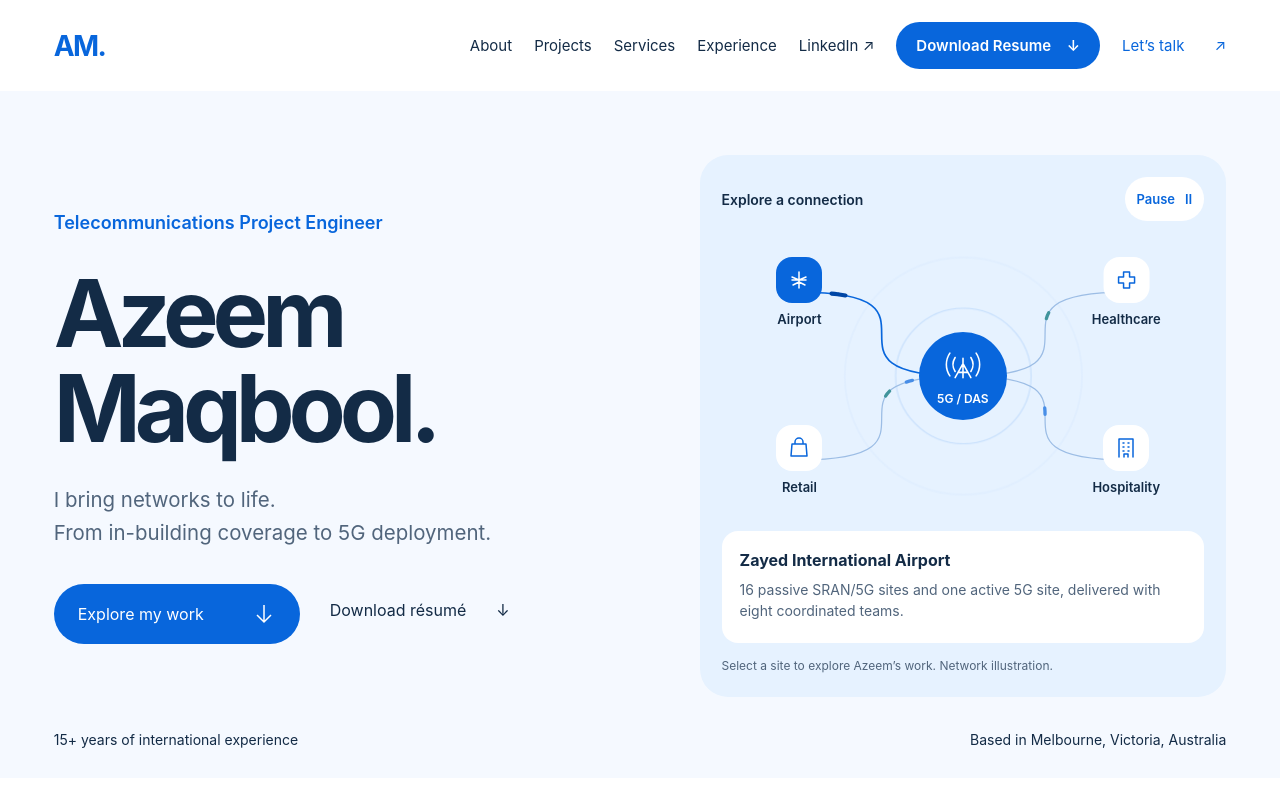
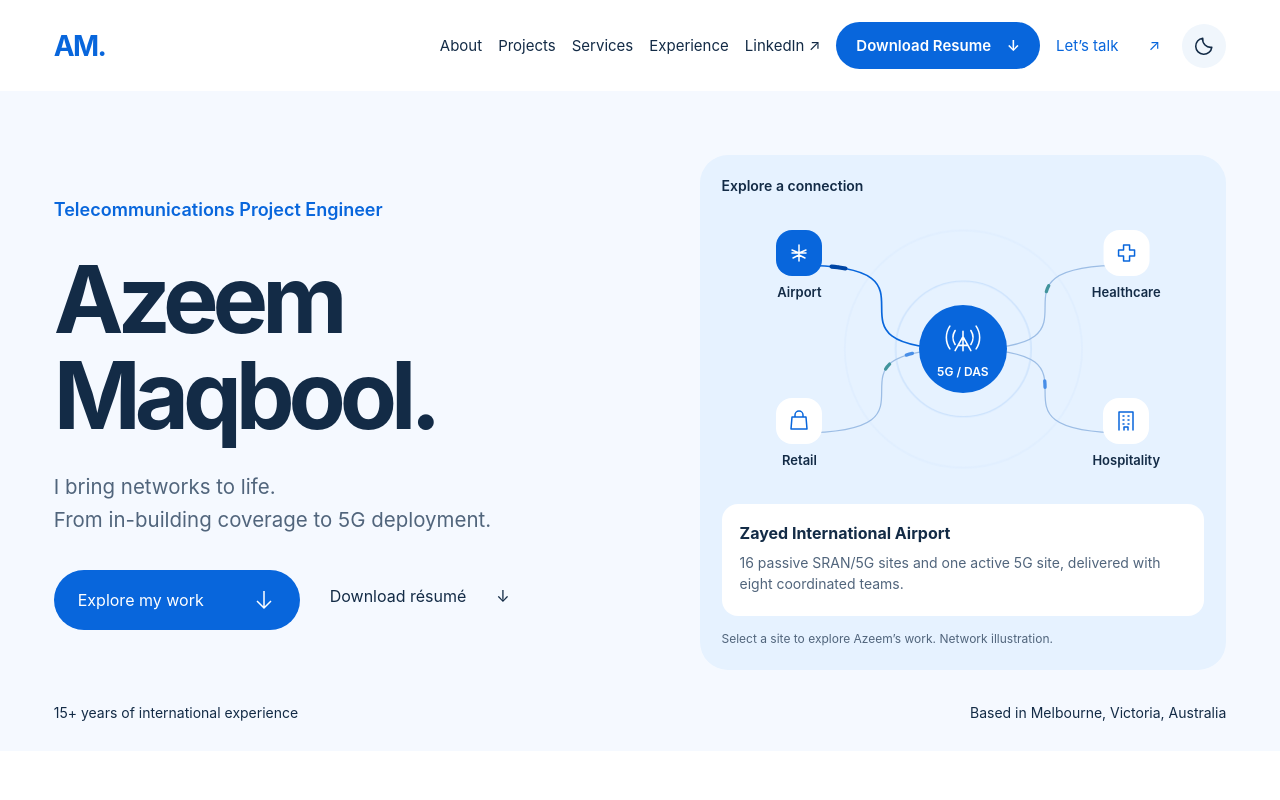
Before and after one commit to azeemmaq/portfolio, a React (Vite) app: page / in a window 1280 px wide. Shown: the top 800 px of the page. Built offline with nearby package versions, Linux system fonts and the light colour scheme.

Commit message:
feat: add automatic dark mode and simplify network motion

```diff
--- a/index.html
+++ b/index.html
@@ -5,7 +5,8 @@
     <link rel="icon" type="image/svg+xml" href="/favicon.svg" />
     <meta name="viewport" content="width=device-width, initial-scale=1.0" />
     <meta name="description" content="Azeem Maqbool is a Melbourne-based Telecommunications Project Engineer with 15+ years of experience in IBS, DAS and 4G/5G network delivery." />
-    <meta name="theme-color" content="#0866dc" />
+    <meta name="theme-color" content="#ffffff" />
+    <script src="/theme.js"></script>
     <meta property="og:title" content="Azeem Maqbool — Telecommunications Project Engineer" />
     <meta property="og:description" content="From in-building coverage to 5G deployment. Explore Azeem’s projects, experience and engineering services." />
     <meta property="og:type" content="website" />
--- /dev/null
+++ b/public/theme.js
@@ -0,0 +1,31 @@
+// Run before the page renders so the saved or system theme appears immediately.
+(() => {
+  const root = document.documentElement
+  const system = window.matchMedia('(prefers-color-scheme: dark)')
+  const key = 'azeem-portfolio-theme'
+  let preference
+  try { preference = localStorage.getItem(key) } catch { /* Storage can be unavailable in private browsing. */ }
+  if (preference !== 'light' && preference !== 'dark') preference = null
+
+  function apply() {
+    const theme = preference || (system.matches ? 'dark' : 'light')
+    root.dataset.theme = theme
+    root.style.colorScheme = theme
+    const color = document.querySelector('meta[name="theme-color"]')
+    if (color) color.content = theme === 'dark' ? '#0b1422' : '#ffffff'
+    document.dispatchEvent(new Event('portfolio-theme-change'))
+  }
+
+  document.addEventListener('portfolio-theme-toggle', () => {
+    preference = root.dataset.theme === 'dark' ? 'light' : 'dark'
+    try { localStorage.setItem(key, preference) } catch { /* Keep the toggle usable without persistence. */ }
+    apply()
+  })
+  system.addEventListener('change', () => { if (!preference) apply() })
+  window.addEventListener('storage', (event) => {
+    if (event.key !== key && event.key !== null) return
+    preference = event.newValue === 'dark' || event.newValue === 'light' ? event.newValue : null
+    apply()
+  })
+  apply()
+})()
--- a/src/App.css
+++ b/src/App.css
@@ -7,10 +7,10 @@
 .navigation > a { padding: 10px 0; position: relative; }
 .navigation > a::after, .text-link::after { content: ''; position: absolute; bottom: 4px; height: 2px; background: currentColor; left: 0; right: 0; transform: scaleX(0); transform-origin: left; transition: transform .25s; }
 .navigation > a:hover::after, .navigation > a[aria-current]::after, .text-link:hover::after { transform: scaleX(1); }
-.navigation .nav-contact { padding: 12px 20px; background: var(--accent); color: var(--paper); margin-left: 12px; }
+.navigation .nav-contact { padding: 12px 20px; background: var(--action); color: var(--on-action); margin-left: 12px; }
 .nav-contact span { margin-left: 26px; }
 .menu-toggle { display: none; }
-.hero { background: #f5f9ff; padding: 64px var(--gutter) 30px; }
+.hero { background: var(--hero); padding: 64px var(--gutter) 30px; }
 .hero-layout { display: grid; grid-template-columns: 1.15fr 1fr; gap: 40px; align-items: center; max-width: 1440px; margin: 0 auto; }
 .hero-role { color: var(--accent); font-size: 18px; font-weight: 600; }
 .hero h1 { font-family: var(--display); font-size: clamp(64px, 7.3vw, 112px); font-weight: 700; line-height: 1.02; letter-spacing: -.065em; margin: 28px 0; }
@@ -19,8 +19,8 @@
 .hero-description { font-size: clamp(18px, 1.6vw, 23px); color: var(--muted); line-height: 1.6; }
 .hero-actions { display: flex; align-items: center; gap: 30px; margin-top: 34px; flex-wrap: wrap; }
 .button { display: inline-flex; align-items: center; justify-content: space-between; gap: 48px; padding: 18px 24px; border-radius: 999px; font-size: 16px; min-height: 56px; transition: background .25s, color .25s, transform .25s; }
-.button-dark { background: var(--accent); color: var(--paper); }
-.button-dark:hover { background: #004eaf; }
+.button-dark { background: var(--action); color: var(--on-action); }
+.button-dark:hover { background: var(--action-hover); }
 .arrow { width: 24px; height: 24px; flex-shrink: 0; transition: transform .25s; }
 .button:hover .arrow { transform: translate(2px, -2px); }
 .hero .button:hover .arrow { transform: translateY(4px); }
@@ -55,7 +55,7 @@ h2 { font-family: var(--display); font-size: clamp(34px, 3.5vw, 52px); font-weig
 .project-places { display: grid; grid-template-columns: 1fr 2fr; gap: 80px; padding-top: 48px; padding-bottom: 80px; }
 .project-places > p:first-child { font-size: 16px; }
 .places-list { font-size: clamp(19px, 2.1vw, 28px); line-height: 1.65; letter-spacing: -.015em; }
-.expertise { background: #e6f2ff; color: var(--ink); overflow: hidden; }
+.expertise { background: var(--network-surface); color: var(--ink); overflow: hidden; }
 .expertise-top { display: flex; justify-content: space-between; align-items: flex-end; gap: 32px; }
 .expertise-top > p { font-size: 16px; min-width: 270px; }
 .expertise-grid { display: grid; grid-template-columns: 1.2fr 1fr; gap: 80px; align-items: center; margin-top: 38px; }
@@ -65,9 +65,9 @@ h2 { font-family: var(--display); font-size: clamp(34px, 3.5vw, 52px); font-weig
 .network-visual > p { font-size: 13px; display: flex; justify-content: space-between; color: var(--muted); gap: 12px; }
 .network-visual > p > span { opacity: .8; }
 .generation-select { display: flex; gap: 10px; margin-bottom: 42px; }
-.generation-select button { font-size: 16px; border: 0; background: #ffffff; color: var(--ink); padding: 14px 22px; min-height: 48px; transition: background .25s, color .25s; }
-.generation-select button:hover { background: #d4e8ff; }
-.generation-select button[aria-pressed=true] { background: var(--accent); color: var(--paper); }
+.generation-select button { font-size: 16px; border: 0; background: var(--paper); color: var(--ink); padding: 14px 22px; min-height: 48px; transition: background .25s, color .25s; }
+.generation-select button:hover { background: var(--hover-surface); }
+.generation-select button[aria-pressed=true] { background: var(--action); color: var(--on-action); }
 .generation-description { min-height: 235px; }
 .generation-description h3 { font-family: var(--display); font-size: clamp(28px, 2.8vw, 40px); line-height: 1.1; letter-spacing: -.025em; margin-bottom: 24px; }
 .generation-description p { font-size: 16px; max-width: 45ch; }
@@ -111,7 +111,7 @@ details[open] > summary .disclosure::after { transform: rotate(0); }
 .technical-toolkit { margin-top: 56px; max-width: 88ch; }
 .technical-toolkit h3 { margin-bottom: 16px; }
 .technical-toolkit p { font-size: 16px; }
-.contact { background: #e6f2ff; }
+.contact { background: var(--network-surface); }
 .contact-main { display: grid; grid-template-columns: 1.3fr 1fr; gap: 60px; }
 .contact h2 { font-size: clamp(46px, 5vw, 76px); letter-spacing: -.05em; }
 .contact-intro { font-size: 18px; margin-top: 28px; }
@@ -256,7 +256,7 @@ details[open] > summary .disclosure::after { transform: rotate(0); }
 
 @keyframes signal-flow { to { stroke-dashoffset: -180; } }
 
-.navigation .nav-resume { padding: 14px 20px; border-radius: 28px; background: var(--accent); color: #fff; font-weight: 600; white-space: nowrap; }
+.navigation .nav-resume { padding: 14px 20px; border-radius: 28px; background: var(--action); color: var(--on-action); font-weight: 600; white-space: nowrap; }
 .nav-resume span { margin-left: 12px; }
 .navigation .nav-contact { background: transparent; color: var(--accent); padding: 12px 0; margin-left: 0; white-space: nowrap; }
 @media (min-width: 761px) and (max-width: 1100px) { .navigation { gap: 15px; } .navigation .nav-resume { padding: 14px 16px; } }
@@ -267,3 +267,11 @@ details[open] > summary .disclosure::after { transform: rotate(0); }
   .navigation.is-open { display: flex; position: absolute; left: 0; right: 0; top: 100%; background: var(--paper); padding: 20px var(--gutter); flex-direction: column; align-items: stretch; gap: 12px; }
   .navigation .nav-resume { text-align: center; }
 }
+
+.header-actions { display: flex; align-items: center; gap: 14px; order: 2; }
+.theme-toggle { display: grid; place-items: center; width: 44px; height: 44px; padding: 10px; border: 0; border-radius: 50%; background: var(--surface); color: var(--ink); flex-shrink: 0; }
+.theme-toggle:hover { background: var(--hover-surface); }
+.theme-toggle svg { width: 22px; height: 22px; }
+.site-header { gap: 22px; }
+.navigation { margin-left: auto; gap: 16px; }
+@media (max-width: 1000px) { .header-actions { margin-left: auto; } .site-header { gap: 12px; } }
--- a/src/App.tsx
+++ b/src/App.tsx
@@ -2,6 +2,7 @@ import { useEffect, useRef, useState } from 'react'
 import profile from './data/profile.json'
 import './App.css'
 import HeroNetwork from './HeroNetwork'
+import ThemeToggle from './ThemeToggle'
 
 const resumeUrl = `${import.meta.env.BASE_URL}Azeem-Maqbool-Resume.pdf`
 const imageUrl = (name: string) => `${import.meta.env.BASE_URL}images/${name}`
@@ -73,7 +74,8 @@ function App() {
     <a className="skip-link" href="#main">Skip to content</a>
     <header className="site-header">
       <a className="wordmark" href="#home" aria-label="Azeem Maqbool, home">AM<span>.</span></a>
-      <button ref={menuButton} className="menu-toggle" aria-expanded={menuOpen} aria-controls="primary-navigation" onClick={() => setMenuOpen(!menuOpen)}>{menuOpen ? 'Close' : 'Menu'}<span aria-hidden="true">{menuOpen ? '−' : '+'}</span></button>
+      <div className="header-actions"><ThemeToggle />
+      <button ref={menuButton} className="menu-toggle" aria-expanded={menuOpen} aria-controls="primary-navigation" onClick={() => setMenuOpen(!menuOpen)}>{menuOpen ? 'Close' : 'Menu'}<span aria-hidden="true">{menuOpen ? '−' : '+'}</span></button></div>
       <nav id="primary-navigation" className={menuOpen ? 'navigation is-open' : 'navigation'} aria-label="Main navigation">
         {nav.map(([label, id]) => <a key={id} href={`#${id}`} aria-current={activeSection === id ? 'location' : undefined} onClick={() => setMenuOpen(false)}>{label}</a>)}
         <a href={profile.linkedin} target="_blank" rel="noreferrer" onClick={() => setMenuOpen(false)}>LinkedIn <span aria-hidden="true">↗</span></a>
--- a/src/HeroNetwork.css
+++ b/src/HeroNetwork.css
@@ -1,24 +1,22 @@
-.connection-scene { padding: 22px; background: #e6f2ff; border-radius: 28px; min-width: 0; }
+.connection-scene { padding: 22px; background: var(--network-surface); border-radius: 28px; min-width: 0; }
 .connection-toolbar { display: flex; justify-content: space-between; align-items: center; gap: 12px; color: var(--ink); font-size: 14px; font-weight: 600; }
-.motion-control { display: inline-flex; gap: 10px; align-items: center; min-height: 44px; padding: 8px 12px; border: 0; border-radius: 24px; background: #fff; color: var(--accent); font-size: 13px; }
-.motion-control:hover { background: #d4e6ff; }
 .connection-map { position: relative; aspect-ratio: 600 / 370; margin: 0 -10px; }
 .connection-wires { position: absolute; width: 100%; height: 100%; inset: 0; overflow: visible; }
-.connection-track { stroke: #9cbde5; stroke-width: 1.5; transition: stroke .25s; }
-.connection-packet { stroke: #488ee7; stroke-width: 4; stroke-linecap: round; stroke-dasharray: 3 97; }
+.connection-track { stroke: var(--wire); stroke-width: 1.5; transition: stroke .25s; }
+.connection-packet { stroke: var(--packet); stroke-width: 4; stroke-linecap: round; stroke-dasharray: 3 97; }
 .site-link.selected .connection-track { stroke: var(--accent); stroke-width: 2; }
-.site-link.selected .connection-packet { stroke: #0046a5; stroke-width: 5; }
+.site-link.selected .connection-packet { stroke: var(--packet-selected); stroke-width: 5; }
 .packet-return { stroke: #41949c; }
 .coverage-ring { stroke: #80b5f5; stroke-width: 1; opacity: .35; transform-origin: 300px 185px; }
-.connection-hub { position: absolute; top: 50%; left: 50%; transform: translate(-50%, -50%); width: 88px; height: 88px; display: flex; flex-direction: column; align-items: center; justify-content: center; gap: 2px; border-radius: 50%; background: var(--accent); color: #fff; font-size: 12px; font-weight: 600; }
+.connection-hub { position: absolute; top: 50%; left: 50%; transform: translate(-50%, -50%); width: 88px; height: 88px; display: flex; flex-direction: column; align-items: center; justify-content: center; gap: 2px; border-radius: 50%; background: var(--action); color: var(--on-action); font-size: 12px; font-weight: 600; }
 .connection-hub svg { width: 42px; height: 42px; }
 .connection-site { position: absolute; transform: translate(-50%, -50%); display: flex; flex-direction: column; align-items: center; gap: 8px; border: 0; background: transparent; color: var(--ink); font-size: 13px; font-weight: 600; padding: 8px; min-width: 84px; min-height: 76px; }
-.site-icon { width: 46px; height: 46px; display: grid; place-items: center; background: #fff; border-radius: 16px; color: var(--accent); transition: background .2s, color .2s, transform .2s; }
+.site-icon { width: 46px; height: 46px; display: grid; place-items: center; background: var(--paper); border-radius: 16px; color: var(--accent); transition: background .2s, color .2s, transform .2s; }
 .site-icon svg { width: 24px; height: 24px; }
-.connection-site[aria-pressed=true] .site-icon { background: var(--accent); color: #fff; }
+.connection-site[aria-pressed=true] .site-icon { background: var(--action); color: var(--on-action); }
 .connection-site:hover .site-icon { transform: translateY(-3px); }
 .connection-site:active { transform: translate(-50%, -50%); }
-.connection-detail { min-height: 112px; padding: 18px; background: #fff; border-radius: 16px; color: var(--ink); }
+.connection-detail { min-height: 112px; padding: 18px; background: var(--paper); border-radius: 16px; color: var(--ink); }
 .connection-detail strong { display: block; font-size: 16px; font-weight: 650; line-height: 1.4; }
 .connection-detail p { font-size: 14px; margin-top: 8px; line-height: 1.5; color: var(--muted); }
 .connection-caption { color: var(--muted); font-size: 12px; line-height: 1.5; margin-top: 14px; }
@@ -32,7 +30,6 @@
 @keyframes packet-travel { from { stroke-dashoffset: 0; } to { stroke-dashoffset: -100; } }
 @keyframes coverage-expand { from { transform: scale(.65); opacity: .5; } to { transform: scale(2.4); opacity: 0; } }
 @media (prefers-reduced-motion: reduce) {
-  .motion-control { display: none; }
   .connection-packet { display: none; }
   .connection-site:hover .site-icon { transform: none; }
 }
--- a/src/HeroNetwork.tsx
+++ b/src/HeroNetwork.tsx
@@ -10,7 +10,6 @@ const sites = [
 
 export default function HeroNetwork() {
   const [selected, setSelected] = useState(0)
-  const [paused, setPaused] = useState(false)
   const [inView, setInView] = useState(true)
   const [tabVisible, setTabVisible] = useState(!document.hidden)
   const scene = useRef<HTMLDivElement>(null)
@@ -23,8 +22,8 @@ export default function HeroNetwork() {
     return () => { observer.disconnect(); document.removeEventListener('visibilitychange', updateVisibility) }
   }, [])
 
-  return <div ref={scene} className="connection-scene" data-running={!paused && inView && tabVisible}>
-    <div className="connection-toolbar"><span>Explore a connection</span><button className="motion-control" type="button" onClick={() => setPaused(!paused)} aria-label={paused ? 'Play network animation' : 'Pause network animation'}>{paused ? 'Play' : 'Pause'}<span aria-hidden="true">{paused ? '▷' : 'Ⅱ'}</span></button></div>
+  return <div ref={scene} className="connection-scene" data-running={inView && tabVisible}>
+    <div className="connection-toolbar"><span>Explore a connection</span></div>
     <div className="connection-map">
       <svg className="connection-wires" viewBox="0 0 600 370" fill="none" aria-hidden="true">
         <circle className="coverage-ring" cx="300" cy="185" r="64" />
--- /dev/null
+++ b/src/ThemeToggle.tsx
@@ -0,0 +1,14 @@
+import { useEffect, useState } from 'react'
+
+export default function ThemeToggle() {
+  const [dark, setDark] = useState(document.documentElement.dataset.theme === 'dark')
+  useEffect(() => {
+    const sync = () => setDark(document.documentElement.dataset.theme === 'dark')
+    document.addEventListener('portfolio-theme-change', sync)
+    return () => document.removeEventListener('portfolio-theme-change', sync)
+  }, [])
+
+  return <button className="theme-toggle" type="button" aria-label={dark ? 'Switch to light mode' : 'Switch to dark mode'} title={dark ? 'Switch to light mode' : 'Switch to dark mode'} onClick={() => document.dispatchEvent(new Event('portfolio-theme-toggle'))}>
+    <svg viewBox="0 0 24 24" fill="none" stroke="currentColor" strokeWidth="1.7" strokeLinecap="round" strokeLinejoin="round" aria-hidden="true">{dark ? <><circle cx="12" cy="12" r="4" /><path d="M12 2v2m0 16v2M2 12h2m16 0h2M5 5l1.5 1.5m11 11L19 19M5 19l1.5-1.5m11-11L19 5" /></> : <path d="M20.5 13.4A8.8 8.8 0 0 1 10.6 3.5 8.8 8.8 0 1 0 20.5 13.4Z" />}</svg>
+  </button>
+}
--- a/src/index.css
+++ b/src/index.css
@@ -1,7 +1,7 @@
 :root {
   font-family: -apple-system, BlinkMacSystemFont, "Segoe UI", Helvetica, Arial, sans-serif;
-  color: #132b46;
-  background: #ffffff;
+  color: var(--ink);
+  background: var(--paper);
   font-synthesis: none;
   text-rendering: optimizeLegibility;
   -webkit-font-smoothing: antialiased;
@@ -11,9 +11,33 @@
   --paper: #ffffff;
   --surface: #f0f6fc;
   --muted: #51657c;
+  --hero: #f5f9ff;
+  --network-surface: #e6f2ff;
+  --hover-surface: #d4e8ff;
+  --action: #0866dc;
+  --action-hover: #004eaf;
+  --on-action: #ffffff;
+  --wire: #9cbde5;
+  --packet: #488ee7;
+  --packet-selected: #0046a5;
   --gutter: clamp(22px, 4.2vw, 72px);
   --display: -apple-system, BlinkMacSystemFont, "Segoe UI", Helvetica, Arial, sans-serif;
   --ease: cubic-bezier(.22, .68, 0, 1.01);
+}
+[data-theme="dark"] {
+  --ink: #e5eefc;
+  --accent: #7bb5ff;
+  --paper: #0b1422;
+  --surface: #101e30;
+  --muted: #adbed3;
+  --hero: #0d192a;
+  --network-surface: #142a43;
+  --hover-surface: #203c5e;
+  --action: #176bd6;
+  --action-hover: #0a59bb;
+  --wire: #56799f;
+  --packet: #8ac3ff;
+  --packet-selected: #a8d2ff;
 }
 * { box-sizing: border-box; }
 html { scroll-behavior: smooth; scroll-padding-top: 92px; }
```
Also changed, not shown: 2 other files (tests, documents, lock files or other folders).
